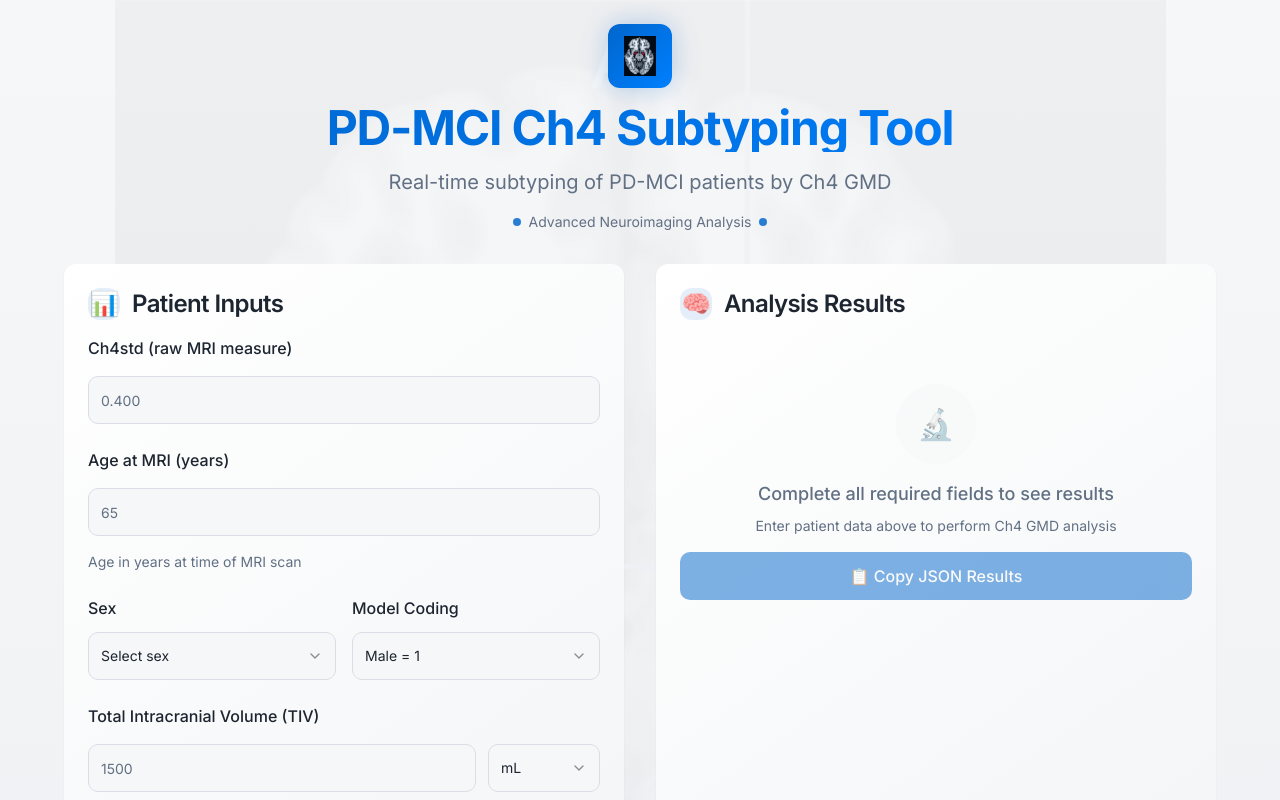
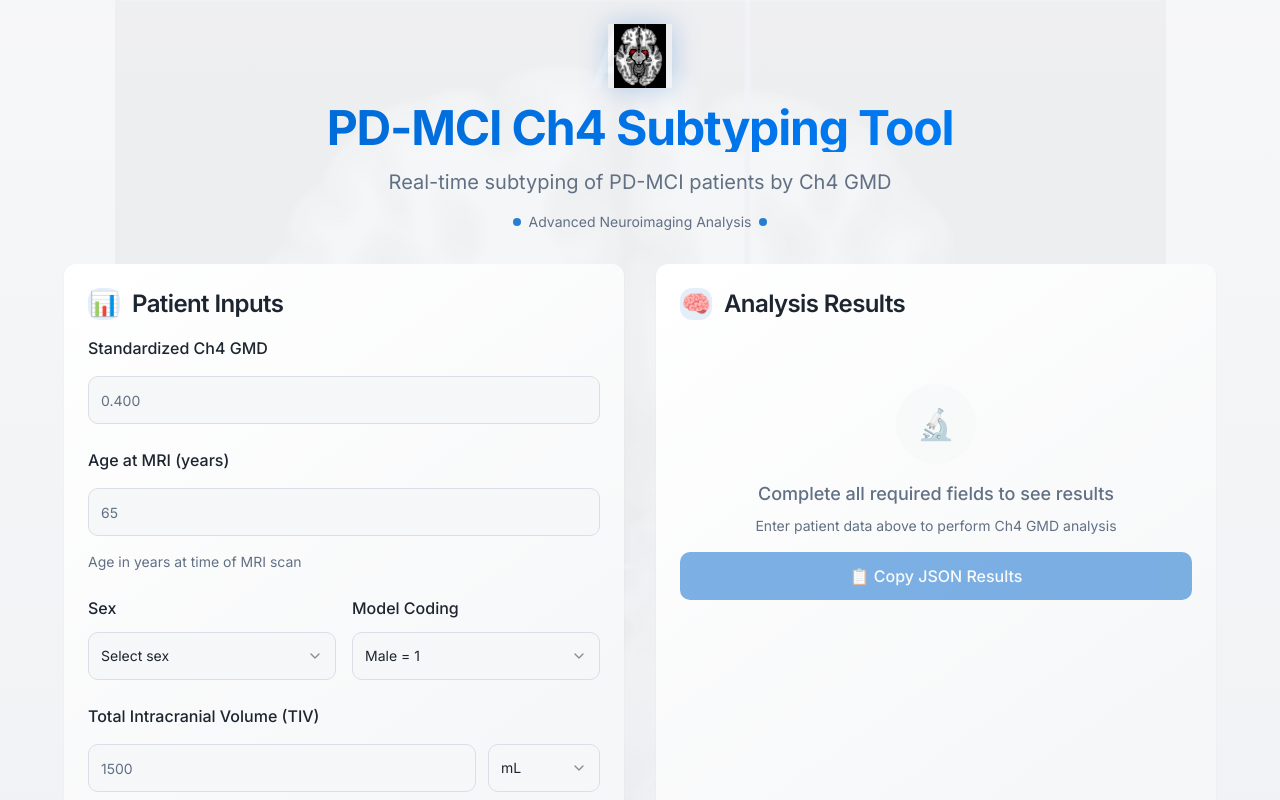
Before and after one commit to Negidamd/ch4-subtyper, a React (Vite) app: page / in a window 1280 px wide. Shown: the top 800 px of the page. Built offline with nearby package versions, Linux system fonts and the light colour scheme.

Commit message:
Refine logo and input label
Update logo to be the image itself and remove the blue border. Change the label for "Ch4std" to "Standardized Ch4 GMD".

```diff
--- a/src/pages/Index.tsx
+++ b/src/pages/Index.tsx
@@ -264,13 +264,11 @@ const Index = () => {
           {/* Header */}
           <div className="text-center space-y-4 animate-fade-in">
             <div className="flex items-center justify-center gap-4 mb-4">
-              <div className="w-16 h-16 rounded-xl bg-gradient-to-br from-primary to-primary-glow p-3 shadow-lg animate-pulse-glow">
-                <img
-                  src="/lovable-uploads/6e396a3d-8e6c-4124-b716-7b3c0fe920d4.png"
-                  alt="Ch4 Brain Region"
-                  className="w-full h-full object-contain opacity-90"
-                />
-              </div>
+              <img
+                src="/lovable-uploads/6e396a3d-8e6c-4124-b716-7b3c0fe920d4.png"
+                alt="Ch4 Brain Region"
+                className="w-16 h-16 object-contain animate-pulse-glow"
+              />
             </div>
             <h1 className="text-4xl lg:text-5xl font-bold medical-heading">
               PD-MCI Ch4 Subtyping Tool
@@ -298,7 +296,7 @@ const Index = () => {
               </CardHeader>
               <CardContent className="space-y-6">
                 <div className="space-y-4">
-                  <Label htmlFor="Ch4std" className="text-base font-medium">Ch4std (raw MRI measure)</Label>
+                  <Label htmlFor="Ch4std" className="text-base font-medium">Standardized Ch4 GMD</Label>
                   <div className="space-y-4">
                     <Input
                       id="Ch4std"
```
